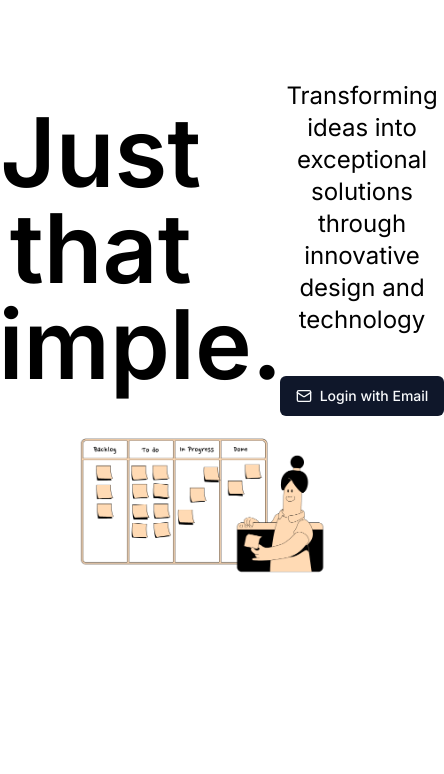
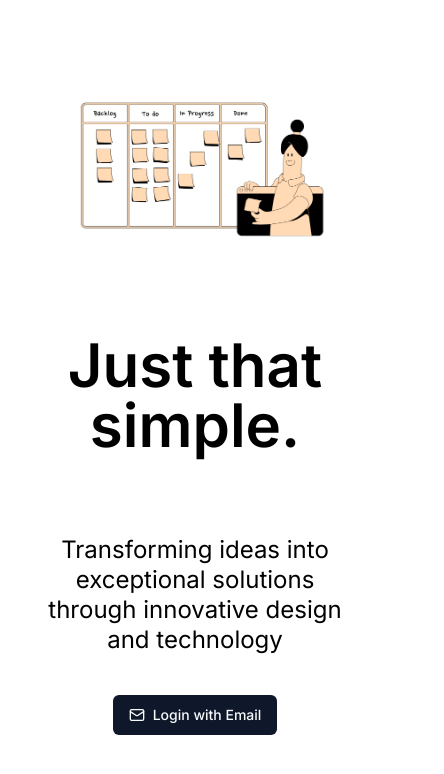
Before and after one commit to botirk38/kanban-task-management-app, a Next.js app: page / in a window 390 px wide. Shown: the top 774 px of the page, 444 px wide, since content can reach past the window. Built offline with nearby package versions, Linux system fonts and the light colour scheme; no server answers.

Commit message:
commit final changes to landing

```diff
--- a/app/components/landing/Hero.tsx
+++ b/app/components/landing/Hero.tsx
@@ -13,11 +13,11 @@ const Hero = () => {
     }
 
     return (
-        <div className="flex justify-center items-center text-center gap-6 w-full">
-            <h1 className="text-8xl inline w-full font-semibold">Just that simple.</h1>
+        <div className="flex flex-col md:flex-row justify-center items-center text-center gap-20 md:gap-6 w-full">
+            <h1 className="text-6xl md:text-8xl inline w-full font-semibold">Just that simple.</h1>
 
             <div className="flex flex-col justify-center items-center gap-10 h-full ">
-                <p className="text-2xl">
+                <p className="text-xl md:text-2xl">
                    Transforming ideas into exceptional solutions through innovative design and technology
                 </p>
 
--- a/app/page.tsx
+++ b/app/page.tsx
@@ -5,7 +5,7 @@ import Hero from "./components/landing/Hero"
 
 const Page = () => {
     return (
-        <main className="flex flex-col justify-start items-center py-20 px-10 min-h-screen ">
+        <main className="flex flex-col-reverse gap-20 justify-end md:flex-col md:justify-start md:items-center py-20 px-10 min-h-screen ">
             <Hero />
             <Image
                 src="/assets/landing-image.png"
@@ -13,7 +13,7 @@ const Page = () => {
                 height={0}
                 sizes="100vw"
                 alt= "Image representing kanban methodology"
-                style={{ width: '100%', height: '100%' }} // optional
+                style={{ width: '100%', height: '100%', maxWidth: "1440px" }} // optional
             />
         </main>
 
```
